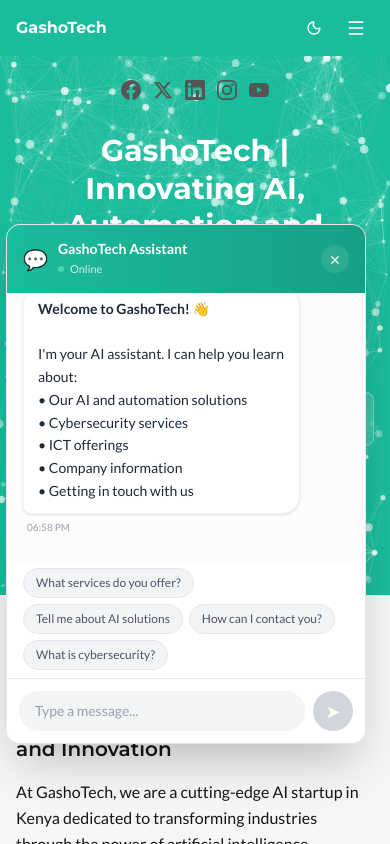
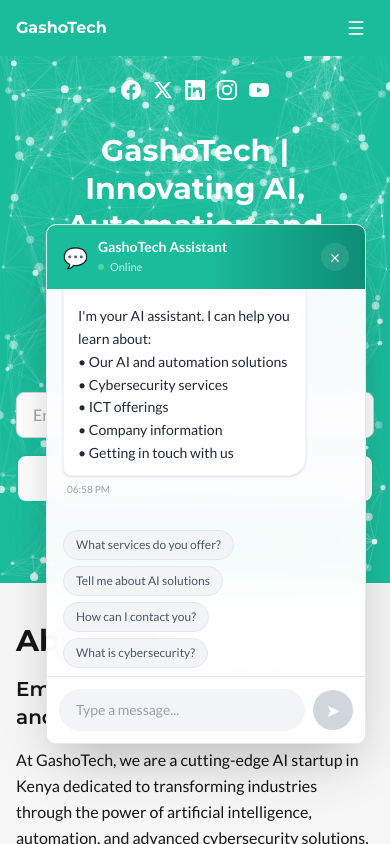
Before and after one commit to gashotoxic/gasho.tech, a Next.js app: page / in a window 390 px wide. Both pictures are taken after a click on the button "Open chat". Shown: the top 844 px of the page. Built offline with nearby package versions, Linux system fonts and the light colour scheme.

Commit message:
fix: navbar responsive, hero subscribe button, social icons, values balance, card glow, chat widget UI

```diff
--- a/app/globals.css
+++ b/app/globals.css
@@ -187,3 +187,57 @@
 .scroll-offset {
   scroll-margin-top: 60px;
 }
+
+/* ===== Card Hover Glow Effects ===== */
+/* Teal glow on hover for service/solution cards */
+.card-glow {
+  transition: box-shadow 0.3s ease, transform 0.3s ease;
+}
+.card-glow:hover {
+  box-shadow: 0 0 20px rgba(26, 188, 156, 0.3),
+              0 0 40px rgba(26, 188, 156, 0.15),
+              0 0 60px rgba(26, 188, 156, 0.05);
+}
+.dark .card-glow:hover {
+  box-shadow: 0 0 20px rgba(26, 188, 156, 0.4),
+              0 0 40px rgba(26, 188, 156, 0.2),
+              0 0 60px rgba(26, 188, 156, 0.1);
+}
+
+/* Card hover glow effect */
+.hover-glow {
+  transition: all 0.3s ease;
+}
+.hover-glow:hover {
+  transform: translateY(-5px);
+  box-shadow: 0 8px 30px rgba(26, 188, 156, 0.3);
+}
+.dark .hover-glow:hover {
+  box-shadow: 0 8px 30px rgba(26, 188, 156, 0.2);
+}
+
+/* Better mobile container padding */
+@media (max-width: 640px) {
+  .container {
+    padding-left: 1rem !important;
+    padding-right: 1rem !important;
+  }
+  .section-padding {
+    padding: 40px 0;
+  }
+  .jumbotron {
+    padding: 60px 15px;
+  }
+}
+
+/* Chat widget slide-in animation */
+@keyframes chatSlideIn {
+  from {
+    opacity: 0;
+    transform: translateY(16px) scale(0.98);
+  }
+  to {
+    opacity: 1;
+    transform: translateY(0) scale(1);
+  }
+}
--- a/components/chat-widget.tsx
+++ b/components/chat-widget.tsx
@@ -151,14 +151,18 @@
       {/* Chat Window */}
       {isOpen && (
         <div
-          className="absolute bottom-[76px] right-0 w-[360px] max-h-[520px] flex flex-col overflow-hidden rounded-xl
-            bg-white dark:bg-[#1e1e1e]
+          className="absolute bottom-[76px] right-0 w-[320px] sm:w-[360px] max-h-[520px] flex flex-col overflow-hidden rounded-lg
+            bg-white/95 dark:bg-[#1e1e1e]/95 backdrop-blur-lg
             border border-gray-200 dark:border-gray-700
-            shadow-2xl
-            animate-in slide-in-from-bottom-4 fade-in duration-300"
+            shadow-2xl"
+          style={{
+            opacity: 1,
+            transform: 'translateY(0)',
+            animation: 'chatSlideIn 0.3s ease-out',
+          }}
         >
           {/* Header */}
-          <div className="bg-gradient-to-r from-[#1abc9c] to-[#16a085] text-white px-4 py-3.5 flex items-center justify-between shrink-0">
+          <div className="bg-gradient-to-r from-[#1abc9c] via-[#1abc9c] to-[#0e8c75] text-white px-4 py-3 flex items-center justify-between shrink-0">
             <div className="flex items-center gap-2.5">
               <span className="text-xl">💬</span>
               <div>
@@ -183,7 +187,7 @@
             {messages.map((msg) => (
               <div
                 key={msg.id}
-                className={`flex flex-col ${msg.sender === "bot" ? "items-start" : "items-end"} animate-in slide-in-from-left-1 duration-200`}
+                className={`flex flex-col ${msg.sender === "bot" ? "items-start" : "items-end"} transition-all duration-200`}
               >
                 <div
                   className={`max-w-[85%] px-3.5 py-2.5 text-sm leading-relaxed ${
@@ -256,12 +260,12 @@
                 onChange={(e) => setInput(e.target.value)}
                 onKeyDown={(e) => e.key === "Enter" && sendMessage()}
                 placeholder="Type a message..."
-                className="flex-1 px-4 py-2.5 rounded-full bg-gray-100 dark:bg-gray-800 border-0 text-sm text-gray-800 dark:text-gray-100 placeholder-gray-400 dark:placeholder-gray-500 outline-none focus:ring-2 focus:ring-[#1abc9c]/30 transition-all"
+                className="flex-1 px-4 py-2.5 rounded-full bg-gray-100 dark:bg-gray-800 border border-transparent text-sm text-gray-800 dark:text-gray-100 placeholder-gray-400 dark:placeholder-gray-500 outline-none focus:border-[#1abc9c]/40 focus:ring-2 focus:ring-[#1abc9c]/20 transition-all duration-200"
               />
               <button
                 onClick={sendMessage}
                 disabled={!input.trim()}
-                className="w-10 h-10 rounded-full bg-[#1abc9c] hover:bg-[#16a085] disabled:bg-gray-300 dark:disabled:bg-gray-700 text-white text-lg flex items-center justify-center transition-all shrink-0 disabled:cursor-not-allowed"
+                className="w-10 h-10 rounded-full bg-[#1abc9c] hover:bg-[#16a085] hover:scale-110 active:scale-95 disabled:bg-gray-300 dark:disabled:bg-gray-700 text-white text-lg flex items-center justify-center transition-all duration-200 shrink-0 disabled:cursor-not-allowed disabled:hover:scale-100"
                 aria-label="Send message"
               >
                 ➤
--- a/components/layout/navbar.tsx
+++ b/components/layout/navbar.tsx
@@ -49,7 +49,7 @@
         </Link>
 
         {/* Desktop Navigation */}
-        <div className="hidden lg:flex items-center gap-1">
+        <div className="hidden md:flex items-center gap-1">
           <NavigationMenu>
             <NavigationMenuList>
               {navLinks.map((link) => (
@@ -72,8 +72,7 @@
         </div>
 
         {/* Mobile Navigation */}
-        <div className="flex lg:hidden items-center gap-2">
-          <ThemeToggle />
+        <div className="flex md:hidden items-center gap-2">
           <Sheet>
             <SheetTrigger className="text-white hover:bg-white/20 inline-flex items-center justify-center rounded-md p-2 transition-colors">
               <Menu className="h-5 w-5" />
--- a/components/sections/about.tsx
+++ b/components/sections/about.tsx
@@ -88,13 +88,13 @@
             {/* Right column — 8/12 */}
             <div className="md:col-span-8">
               <h2 className="text-3xl font-bold mb-4">Our Values</h2>
-              <h4 className="text-xl font-semibold mb-4 text-foreground leading-relaxed">
+              <p className="text-foreground leading-relaxed mb-6">
                 <strong>MISSION:</strong> Our mission is simple: to drive innovation and efficiency
                 in every aspect of business through intelligent automation and AI-powered solutions.
                 By combining expertise in AI, machine learning, and cybersecurity, we aim to provide
                 businesses with the tools they need to stay competitive and secure in the ever-evolving
                 tech landscape.
-              </h4>
+              </p>
               <p className="text-foreground leading-relaxed">
                 <strong>VISION:</strong> We envision a world where AI and automation empower
                 businesses to unlock new levels of efficiency, security, and innovation. By pushing the
--- a/components/sections/blogs.tsx
+++ b/components/sections/blogs.tsx
@@ -35,7 +35,7 @@
             {posts.map((post, index) => (
               <FadeIn key={post.slug} delay={index * 0.1}>
                 <Link href={`/blogs/${post.slug}`} className="group block">
-                  <Card className="overflow-hidden border-none shadow-lg hover:shadow-xl transition-all duration-300 hover:-translate-y-2 bg-white dark:bg-card">
+                  <Card className="overflow-hidden border-none shadow-lg bg-white dark:bg-card hover-glow">
                     <div className="relative w-full h-48 overflow-hidden">
                       <Image
                         src={post.image || "/images/gashotech_logo.webp"}
--- a/components/sections/hero.tsx
+++ b/components/sections/hero.tsx
@@ -25,7 +25,7 @@
       <div className="relative flex flex-col items-center justify-center px-4 py-20 md:py-28 text-center" style={{ zIndex: 2, minHeight: "400px" }}>
         <FadeIn>
           <div className="mb-8">
-            <SocialIcons />
+            <SocialIcons iconClassName="text-white hover:text-white" />
           </div>
 
           <h1 className="mb-4 text-3xl font-bold leading-tight md:text-5xl lg:text-6xl text-white">
@@ -49,12 +49,12 @@
               name="emailadr"
               placeholder="Enter your email"
               required
-              className="flex-1 rounded-md border border-white/30 bg-white/10 px-4 py-3 text-white placeholder-white/50 backdrop-blur-sm focus:border-white focus:outline-none transition-colors duration-300"
+              className="flex-1 rounded-md border border-gray-300 bg-white px-4 py-2 text-gray-700 placeholder-gray-400 focus:border-[#1abc9c] focus:outline-none transition-colors duration-300"
             />
 
             <button
               type="submit"
-              className="rounded-lg px-6 py-3 font-semibold text-white transition-all duration-300 bg-[#1abc9c] hover:bg-[#16a085] hover:shadow-lg hover:scale-[1.02] active:scale-[0.98]"
+              className="rounded-lg px-6 py-2 font-semibold transition-all duration-300 bg-white text-[#1abc9c] hover:bg-[#1abc9c] hover:text-white hover:shadow-lg hover:scale-[1.02] active:scale-[0.98] border-2 border-[#1abc9c]"
             >
               Subscribe
             </button>
--- a/components/sections/services.tsx
+++ b/components/sections/services.tsx
@@ -21,7 +21,7 @@
         <div className="grid grid-cols-1 gap-8 md:grid-cols-2 lg:grid-cols-3">
           {services.map((service, index) => (
             <FadeIn key={service.id} delay={index * 0.1}>
-              <Card className="group overflow-hidden transition-all duration-300 hover:-translate-y-1 hover:shadow-xl">
+              <Card className="group overflow-hidden hover-glow">
                 <CardContent className="flex flex-col items-center p-8 text-center">
                   <service.icon className="text-[#1abc9c] h-10 w-10 mb-5" />
 
--- a/components/sections/solutions.tsx
+++ b/components/sections/solutions.tsx
@@ -22,7 +22,7 @@
         <div className="grid grid-cols-1 gap-8 md:grid-cols-2 lg:grid-cols-3">
           {solutions.map((solution, index) => (
             <FadeIn key={solution.id} delay={index * 0.1}>
-              <Card className="group overflow-hidden transition-all duration-300 hover:-translate-y-2 hover:shadow-2xl">
+              <Card className="group overflow-hidden hover-glow">
                 <div className="relative h-[250px] overflow-hidden rounded-t-lg">
                   <Image
                     src={solution.image}
--- a/components/sections/testimonials.tsx
+++ b/components/sections/testimonials.tsx
@@ -43,7 +43,7 @@
           <CarouselContent>
             {testimonials.map((testimonial) => (
               <CarouselItem key={testimonial.id} className="md:basis-3/4 lg:basis-3/5">
-                <Card className="border-none shadow-none bg-transparent">
+                <Card className="border-none shadow-none bg-transparent hover-glow">
                   <CardContent className="flex flex-col items-center gap-6 py-12 px-6">
                     <p className="text-lg md:text-xl italic text-center leading-relaxed text-foreground">
                       &ldquo;{testimonial.quote}&rdquo;
```
